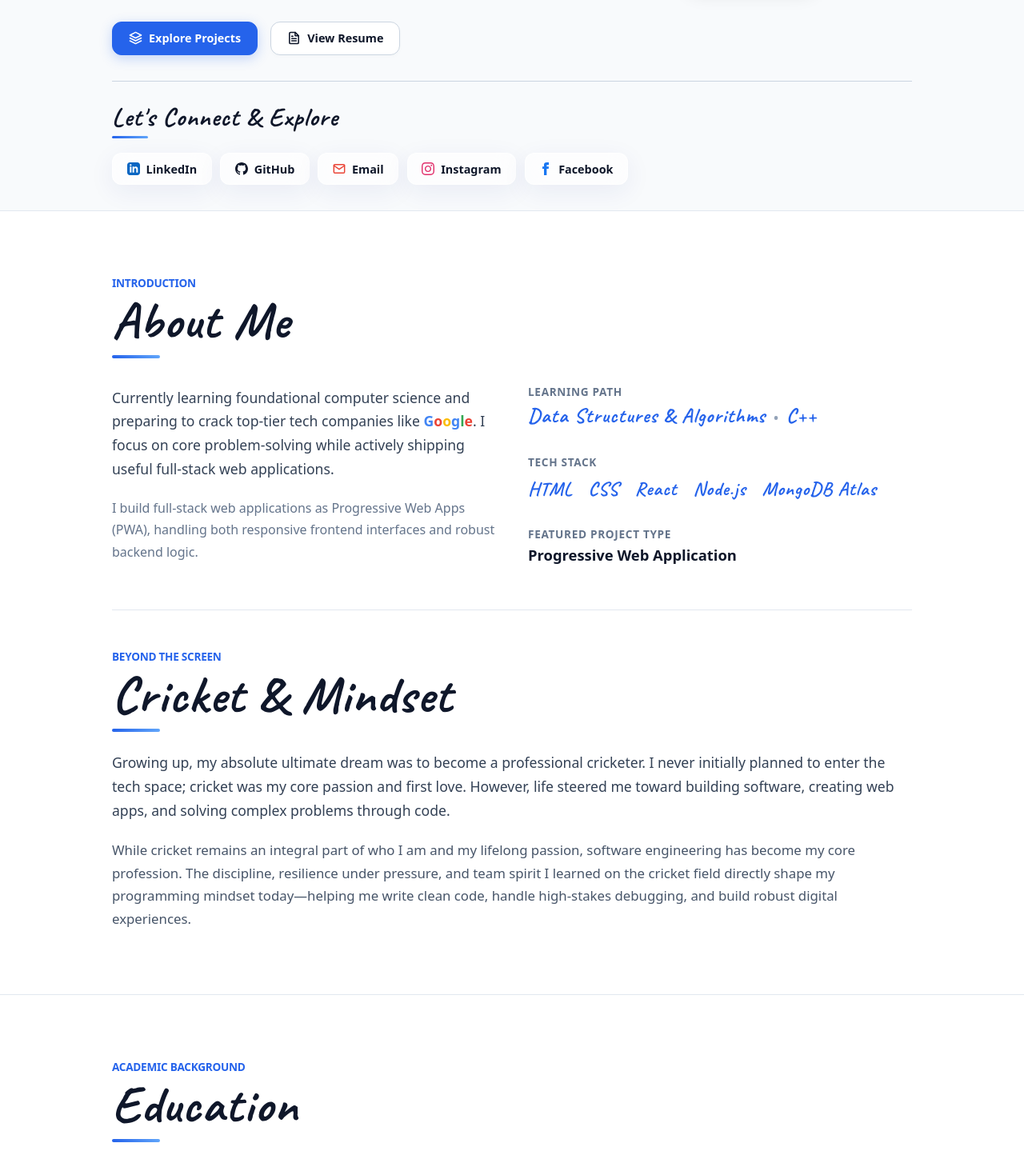
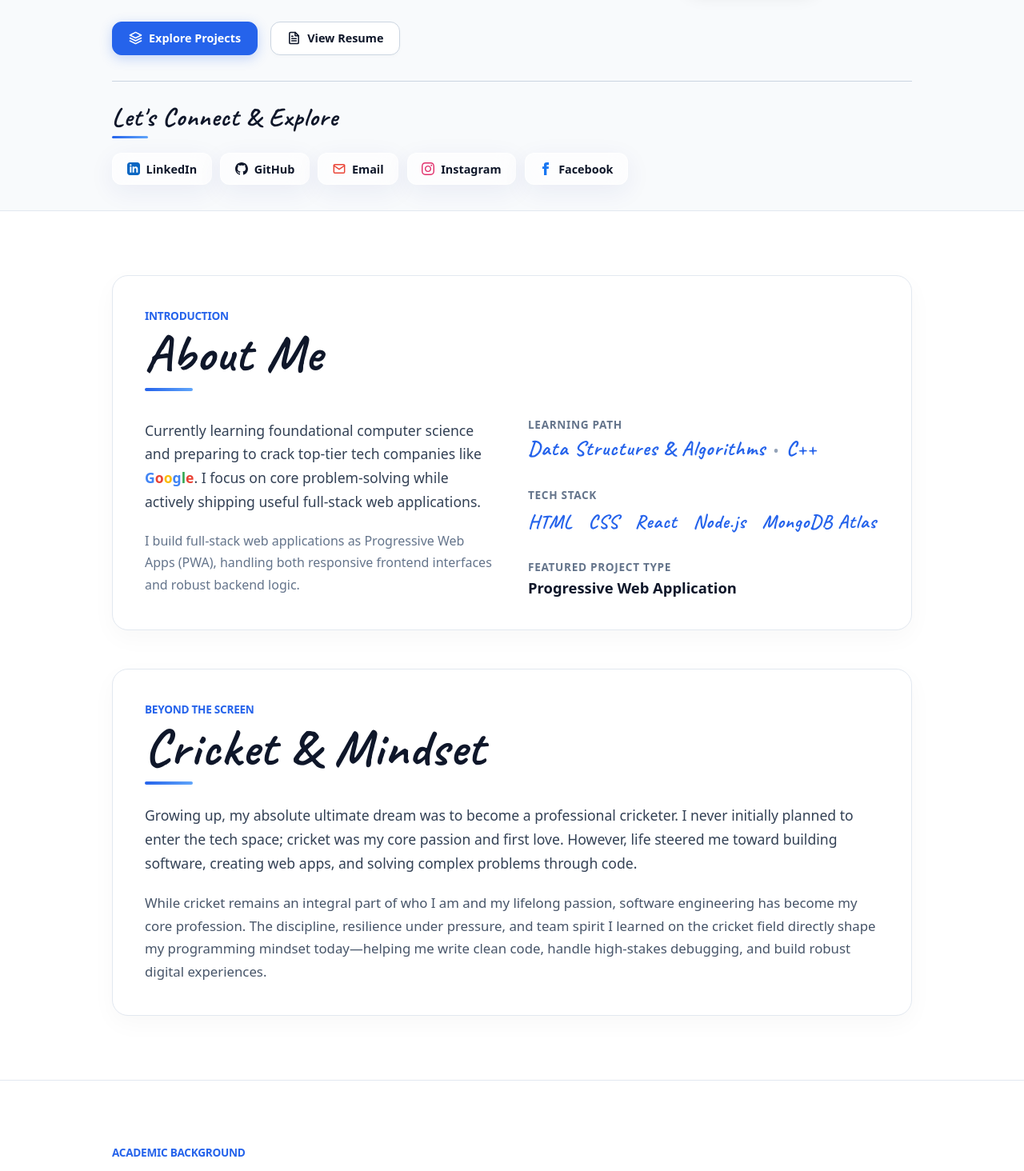
Before and after one commit to nikhildev161011-tech/My-Portfolio, a React (Vite) app: page / in a window 1280 px wide. Shown: the part 339-1803 px from the top of the page at 80% size. Built offline with nearby package versions, Linux system fonts and the light colour scheme.

Commit message:
Update About.jsx

```diff
--- a/src/components/About.jsx
+++ b/src/components/About.jsx
@@ -1,4 +1,5 @@
 import React from 'react';
+import { motion } from 'framer-motion';
 
 export default function About() {
   return (
@@ -7,7 +8,6 @@ export default function About() {
         {`
           @import url('https://fonts.googleapis.com/css2?family=Caveat:wght@600;700&display=swap');
 
-          /* Stylish Cursive / Signature Font */
           .stylish-cursive {
             font-family: 'Caveat', cursive;
             font-size: 1.5rem;
@@ -17,7 +17,6 @@ export default function About() {
             display: inline-block;
           }
 
-          /* Bold Cursive Headings */
           .bold-cursive-heading {
             font-family: 'Caveat', cursive;
             font-size: clamp(2.5rem, 6vw, 4rem);
@@ -27,7 +26,20 @@ export default function About() {
             letter-spacing: 0.02em;
           }
 
-          /* Google Multi-Color Styling */
+          .about-card {
+            background: #ffffff;
+            border: 1px solid #e2e8f0;
+            border-radius: 20px;
+            padding: 2.5rem;
+            box-shadow: 0 10px 30px rgba(0, 0, 0, 0.03);
+            transition: all 0.3s cubic-bezier(0.16, 1, 0.3, 1);
+          }
+          .about-card:hover {
+            transform: translateY(-4px);
+            border-color: #2563eb;
+            box-shadow: 0 15px 35px rgba(37, 99, 235, 0.1);
+          }
+
           .google-g { color: #4285F4; }
           .google-o1 { color: #EA4335; }
           .google-o2 { color: #FBBC05; }
@@ -39,11 +51,13 @@ export default function About() {
             .about-section {
               padding: 3rem 1rem !important;
             }
+            .about-card {
+              padding: 1.5rem;
+            }
           }
         `}
       </style>
 
-      {/* About Section Container with id="about" */}
       <section id="about" className="about-section" style={{
         width: '100%',
         padding: '5rem 1.5rem',
@@ -56,13 +70,18 @@ export default function About() {
           margin: '0 auto',
           display: 'flex',
           flexDirection: 'column',
-          gap: '3.5rem'
+          gap: '3rem'
         }}>
 
-          {/* Part 1: About Me Section */}
+          <motion.div
+            initial={{ opacity: 0, y: 50 }}
+            whileInView={{ opacity: 1, y: 0 }}
+            viewport={{ once: false, amount: 0.2 }}
+            transition={{ duration: 0.7, ease: "easeOut" }}
+            className="about-card"
+          >
             <div style={{ display: 'flex', flexDirection: 'column', gap: '2rem' }}>
 
-            {/* Header with Bold Cursive & Underline */}
               <div style={{ display: 'flex', flexDirection: 'column', gap: '0.2rem', position: 'relative' }}>
                 <span style={{ fontSize: '0.85rem', fontWeight: '700', letterSpacing: '-0.02em', color: '#2563eb', textTransform: 'uppercase' }}>
                   Introduction
@@ -73,7 +92,6 @@ export default function About() {
                 <div style={{ width: '60px', height: '4px', background: 'linear-gradient(90deg, #2563eb 0%, #60a5fa 100%)', borderRadius: '2px', marginTop: '4px' }}></div>
               </div>
 
-            {/* Content Grid */}
               <div style={{
                 display: 'grid',
                 gridTemplateColumns: 'repeat(auto-fit, minmax(280px, 1fr))',
@@ -81,7 +99,6 @@ export default function About() {
                 alignItems: 'center'
               }}>
 
-              {/* Left Column: Custom Bio with Google Branding */}
                 <div style={{ display: 'flex', flexDirection: 'column', gap: '1.25rem' }}>
                   <p style={{ fontSize: '1.1rem', color: '#334155', lineHeight: '1.7', margin: 0, fontWeight: '500' }}>
                     Currently learning foundational computer science and preparing to crack top-tier tech companies like <span style={{ fontWeight: '800' }}><span className="google-g">G</span><span className="google-o1">o</span><span className="google-o2">o</span><span className="google-g2">g</span><span className="google-l">l</span><span className="google-e">e</span></span>. I focus on core problem-solving while actively shipping useful full-stack web applications.
@@ -91,10 +108,8 @@ export default function About() {
                   </p>
                 </div>
 
-              {/* Right Column: Clean Text Layout */}
                 <div style={{ display: 'flex', flexDirection: 'column', gap: '2rem' }}>
 
-                {/* Learning Path */}
                   <div style={{ display: 'flex', flexDirection: 'column', gap: '0.25rem' }}>
                     <h4 style={{ margin: 0, fontSize: '0.85rem', color: '#64748b', fontWeight: '700', textTransform: 'uppercase', letterSpacing: '0.05em' }}>Learning Path</h4>
                     <div style={{ display: 'flex', alignItems: 'baseline', gap: '10px', flexWrap: 'wrap' }}>
@@ -104,7 +119,6 @@ export default function About() {
                     </div>
                   </div>
 
-                {/* Tech Stack */}
                   <div style={{ display: 'flex', flexDirection: 'column', gap: '0.35rem' }}>
                     <h4 style={{ margin: 0, fontSize: '0.85rem', color: '#64748b', fontWeight: '700', textTransform: 'uppercase', letterSpacing: '0.05em' }}>Tech Stack</h4>
                     <div style={{ display: 'flex', flexWrap: 'wrap', gap: '0.75rem 1.25rem', alignItems: 'center', marginTop: '0.25rem' }}>
@@ -116,7 +130,6 @@ export default function About() {
                     </div>
                   </div>
 
-                {/* Featured Project Type */}
                   <div style={{ display: 'flex', flexDirection: 'column', gap: '0.25rem' }}>
                     <h4 style={{ margin: 0, fontSize: '0.85rem', color: '#64748b', fontWeight: '700', textTransform: 'uppercase', letterSpacing: '0.05em' }}>Featured Project Type</h4>
                     <p style={{ margin: 0, fontSize: '1.15rem', color: '#0f172a', fontWeight: '800' }}>Progressive Web Application</p>
@@ -127,12 +140,17 @@ export default function About() {
               </div>
 
             </div>
+          </motion.div>
 
+          <motion.div
+            initial={{ opacity: 0, y: 50 }}
+            whileInView={{ opacity: 1, y: 0 }}
+            viewport={{ once: false, amount: 0.2 }}
+            transition={{ duration: 0.7, ease: "easeOut" }}
+            className="about-card"
+          >
+            <div style={{ display: 'flex', flexDirection: 'column', gap: '1.5rem' }}>
 
-          {/* Part 2: Cricket & Mindset Section */}
-          <div style={{ display: 'flex', flexDirection: 'column', gap: '1.5rem', borderTop: '1px solid #e2e8f0', paddingTop: '3rem' }}>
-
-            {/* Header with Bold Cursive & Underline */}
               <div style={{ display: 'flex', flexDirection: 'column', gap: '0.2rem', position: 'relative' }}>
                 <span style={{ fontSize: '0.85rem', fontWeight: '700', letterSpacing: '-0.02em', color: '#2563eb', textTransform: 'uppercase' }}>
                   Beyond The Screen
@@ -143,7 +161,6 @@ export default function About() {
                 <div style={{ width: '60px', height: '4px', background: 'linear-gradient(90deg, #2563eb 0%, #60a5fa 100%)', borderRadius: '2px', marginTop: '4px' }}></div>
               </div>
 
-            {/* Cricket Story & Professional Connection */}
               <div style={{ display: 'flex', flexDirection: 'column', gap: '1.25rem' }}>
                 <p style={{ fontSize: '1.1rem', color: '#334155', lineHeight: '1.7', margin: 0, fontWeight: '500' }}>
                   Growing up, my absolute ultimate dream was to become a professional cricketer. I never initially planned to enter the tech space; cricket was my core passion and first love. However, life steered me toward building software, creating web apps, and solving complex problems through code.
@@ -154,6 +171,7 @@ export default function About() {
               </div>
 
             </div>
+          </motion.div>
 
         </div>
       </section>
```
Lines whose indentation alone changed are shown as unchanged.
